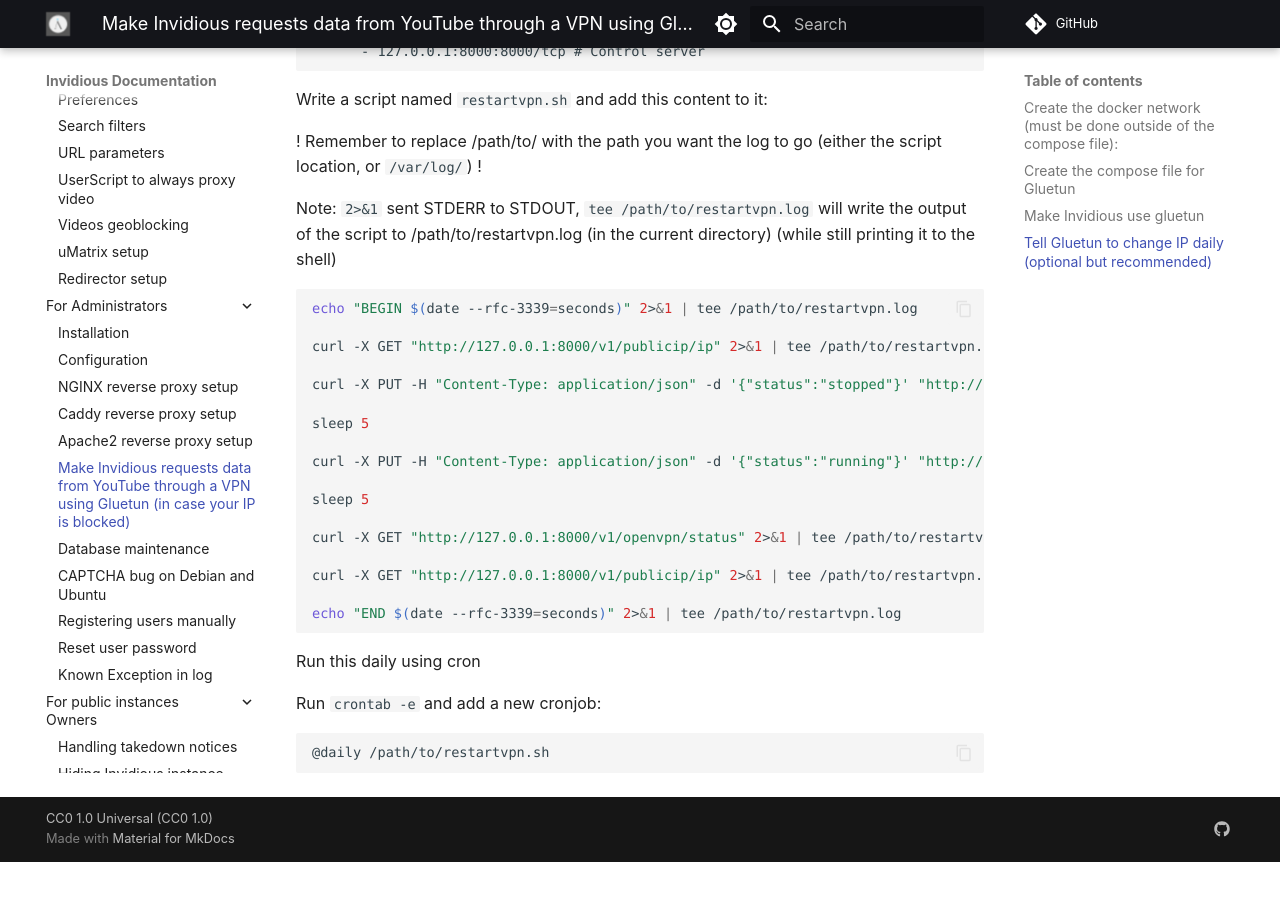
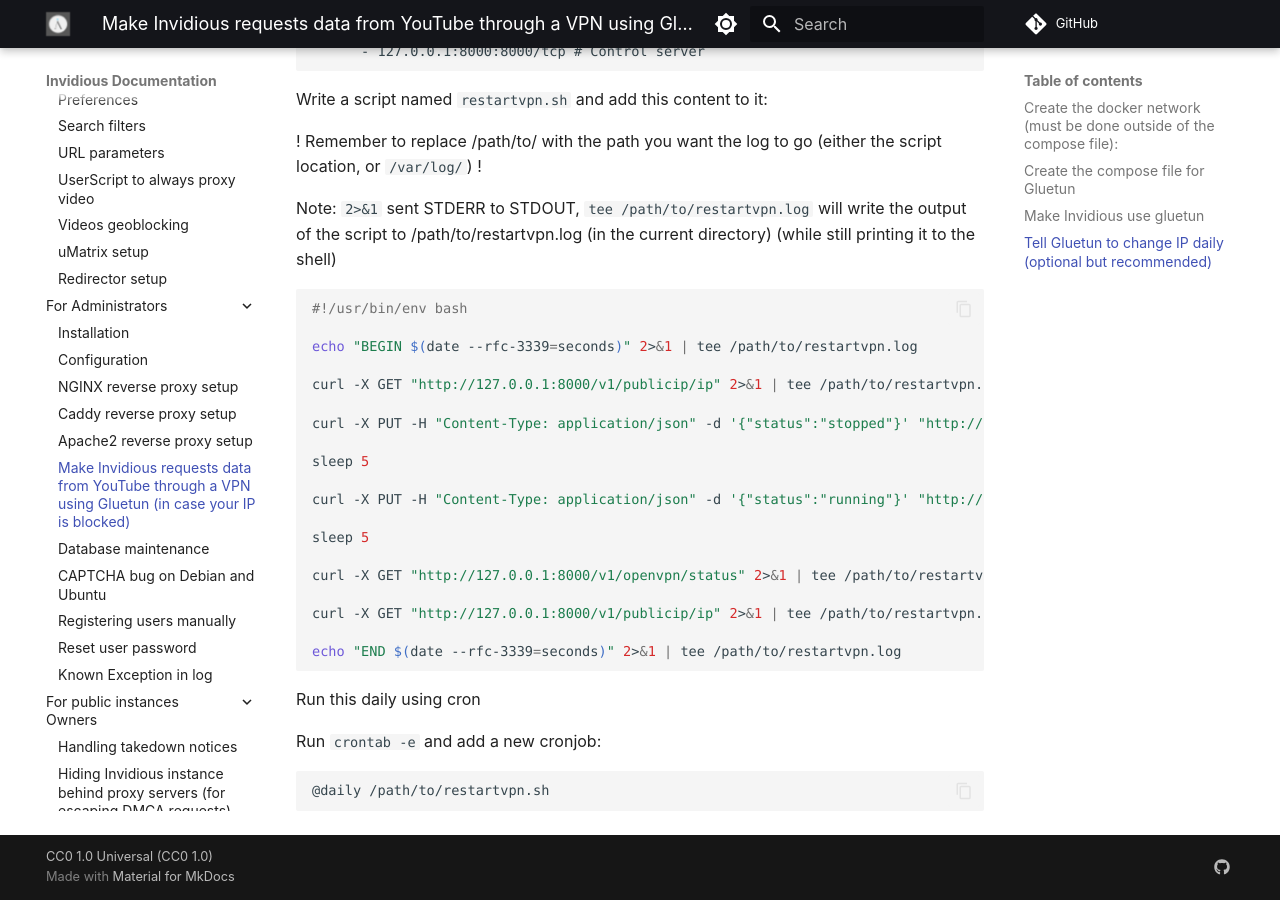
Before and after one commit to iv-org/documentation, an MkDocs documentation site: the page built from docs/gluetun.md, in a window 1280 px wide and 900 px high, scrolled down 2408 px. Built offline with MkDocs 1.6.1 and Material for MkDocs 9.7.7, drawn with Linux system fonts in a browser that asks for light colours; comment, search, counter and statistics services are not loaded; before the commit the page ends 3270 px from its top, so only the background shows below that.

Commit message:
Gluetun tutorial update: Add a shebang to the script

````diff
--- a/docs/gluetun.md
+++ b/docs/gluetun.md
@@ -111,6 +111,8 @@
 Note: `2>&1` sent STDERR to STDOUT, `tee /path/to/restartvpn.log` will write the output of the script to /path/to/restartvpn.log (in the current directory) (while still printing it to the shell)
 
 ```bash
+#!/usr/bin/env bash
+
 echo "BEGIN $(date --rfc-3339=seconds)" 2>&1 | tee /path/to/restartvpn.log
 
 curl -X GET "http://127.0.0.1:8000/v1/publicip/ip" 2>&1 | tee /path/to/restartvpn.log # Print the original IP
````
